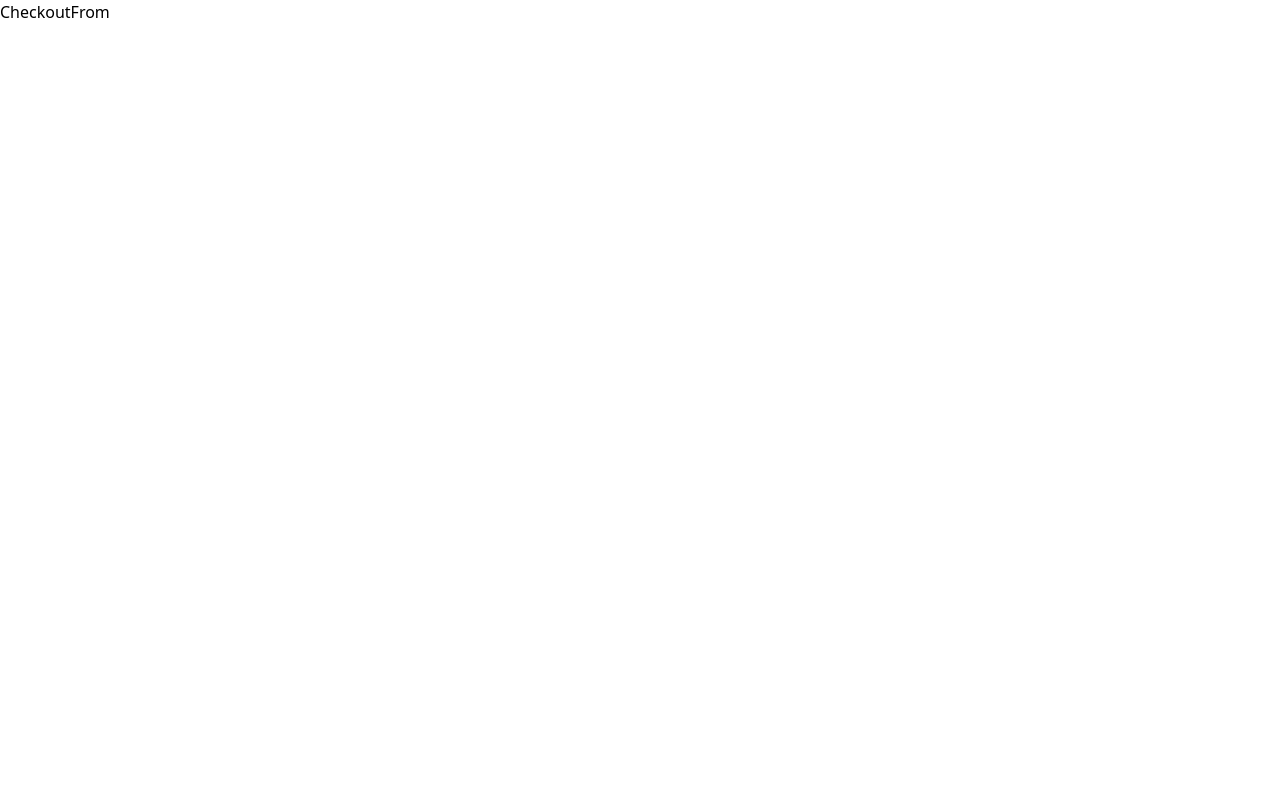
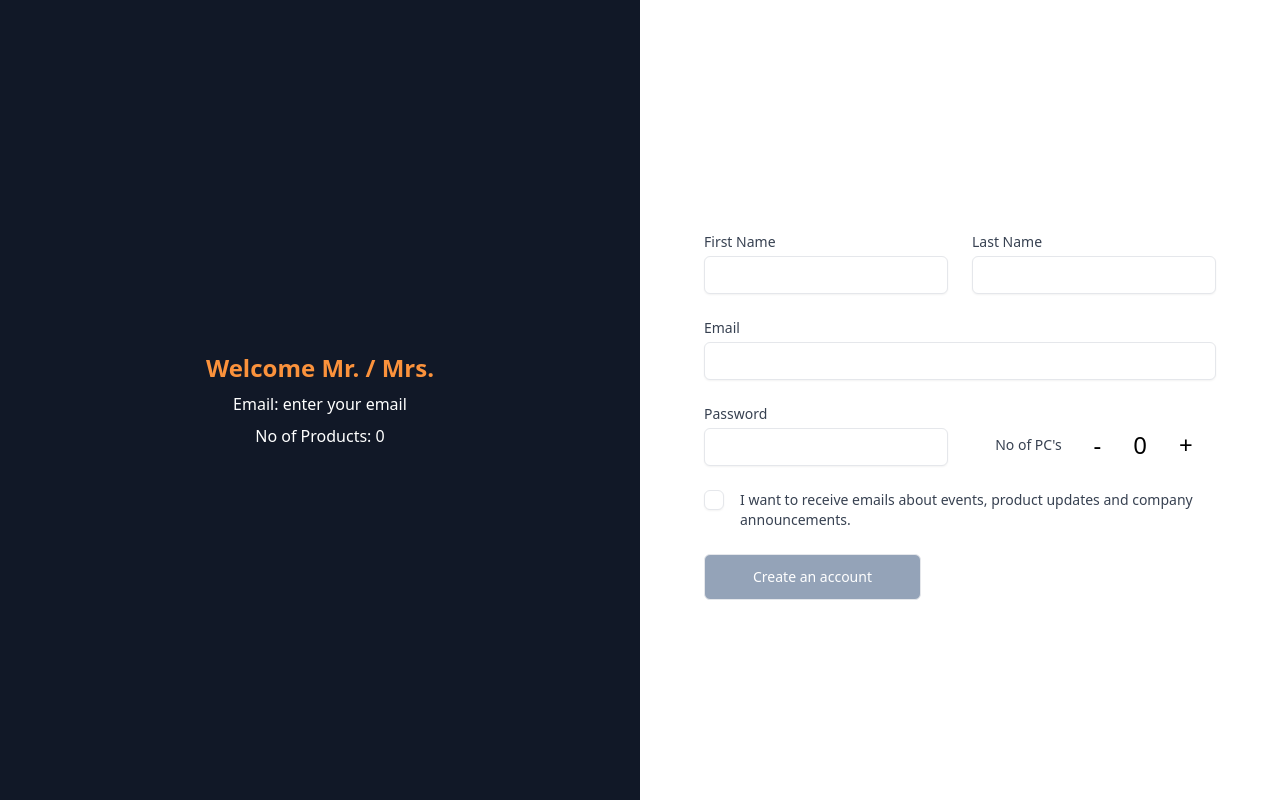
Before and after one commit to nurmohammad83/typescriptReducer, a React (Vite) app: page / in a window 1280 px wide. Built offline with nearby package versions, Linux system fonts and the light colour scheme.

Commit message:
fix: checkoutfrom file name

```diff
--- a/src/App.tsx
+++ b/src/App.tsx
@@ -1,4 +1,4 @@
-import CheckoutFrom from "./Components/CheckoutFrom"
+import CheckoutFrom from "./Components/CheckoutForm"
 
 const App = () => {
   return (
--- /dev/null
+++ b/src/Components/CheckoutForm.tsx
@@ -0,0 +1,204 @@
+import { useReducer } from "react"
+
+
+interface IInitialState {
+    first_name: string;
+    last_name: string;
+    email: string;
+    password: string;
+    count: number;
+    terms: boolean;
+}
+
+
+const initialState:IInitialState ={
+    first_name:'Mr. / Mrs.',
+    last_name:'',
+    email:'enter your email',
+    password:'',
+    count:0,
+    terms:false
+}
+
+
+
+interface AppAction {
+    type:'INPUT' | 'TOGGLE' | 'INCREMENT' | 'DECREMENT',
+    payload?:{name:string,value:string}
+}
+
+
+const CheckoutFrom = () => {
+    const reducer = (state:IInitialState,action:AppAction)=>{
+        switch (action.type) {
+            case "INPUT":
+                return {
+                    ...state,
+                    [action.payload!.name]: action.payload!.value
+                };
+            case "TOGGLE":
+                return {
+                    ...state,
+                    terms:!state.terms
+                }
+              case "INCREMENT":
+
+                return {
+                  ...state,
+                  count: state.count++
+                }
+              case "DECREMENT":
+                if(state.count < 0 ){
+                  state.count =0
+                }
+                return {
+                  ...state,
+                  count: state.count--
+                }
+            default:
+                return state;
+        }
+    }
+
+    const [state,dispatch] = useReducer(reducer,initialState)
+
+    const handelSubmit =(e:React.FormEvent<HTMLFormElement>)=>{
+        e.preventDefault()
+        console.log(state)
+    }
+  return (
+    <section className="bg-white">
+    <div className="lg:grid lg:min-h-screen lg:grid-cols-12">
+      <section
+        className="relative flex h-32 items-center justify-center bg-gray-900 lg:col-span-5 lg:h-full xl:col-span-6"
+      >
+          <div className="text-white text-center space-y-2">
+            <h2 className="text-2xl font-semibold text-orange-400">Welcome {`${state.first_name} ${state.last_name}`}</h2>
+            <p>Email: {state.email}</p>
+            <p>No of Products: {state.count}</p>
+
+          </div>
+      </section>
+
+      <main
+        className="flex items-center justify-center px-8 py-8 sm:px-12 lg:col-span-7 lg:px-16 lg:py-12 xl:col-span-6"
+      >
+        <div className="max-w-xl lg:max-w-3xl">
+
+
+          <form onSubmit={handelSubmit} className="mt-8 grid grid-cols-6 gap-6">
+            <div className="col-span-6 sm:col-span-3">
+              <label
+                htmlFor="FirstName"
+                className="block text-sm font-medium text-gray-700"
+              >
+                First Name
+              </label>
+
+              <input
+                type="text"
+                id="FirstName"
+                name="first_name"
+                onChange={(e)=>dispatch({type:'INPUT',payload:{name:e.target.name,value:e.target.value}})}
+                className="mt-1 w-full rounded-md border-gray-200 bg-white text-sm text-gray-700 shadow-sm"
+              />
+            </div>
+
+            <div className="col-span-6 sm:col-span-3">
+              <label
+                htmlFor="LastName"
+                className="block text-sm font-medium text-gray-700"
+              >
+                Last Name
+              </label>
+
+              <input
+                type="text"
+                id="LastName"
+                name="last_name"
+                onChange={(e)=>dispatch({type:'INPUT',payload:{name:e.target.name,value:e.target.value}})}
+                className="mt-1 w-full rounded-md border-gray-200 bg-white text-sm text-gray-700 shadow-sm"
+              />
+            </div>
+
+            <div className="col-span-6">
+              <label htmlFor="Email" className="block text-sm font-medium text-gray-700">
+                Email
+              </label>
+
+              <input
+                type="email"
+                id="Email"
+                name="email"
+                onChange={(e)=>dispatch({type:'INPUT',payload:{name:e.target.name,value:e.target.value}})}
+                className="mt-1 w-full rounded-md border-gray-200 bg-white text-sm text-gray-700 shadow-sm"
+                required
+              />
+            </div>
+
+            <div className="col-span-6 sm:col-span-3">
+              <label
+                htmlFor="Password"
+                className="block text-sm font-medium text-gray-700"
+              >
+                Password
+              </label>
+
+              <input
+                type="password"
+                id="Password"
+                name="password"
+                onChange={(e)=>dispatch({type:'INPUT',payload:{name:e.target.name,value:e.target.value}})}
+                className="mt-1 w-full rounded-md border-gray-200 bg-white text-sm text-gray-700 shadow-sm"
+              />
+            </div>
+
+            <div className="flex pt-5 text-2xl gap-8 justify-center items-center col-span-6 sm:col-span-3">
+            <label
+                htmlFor="No of PC's"
+                className="block text-sm font-medium text-gray-700"
+              >
+                No of PC's
+              </label>
+             <button onClick={()=>dispatch({type:'DECREMENT'})}>
+                -
+             </button>
+             <p>{ state.count}</p>
+             <button onClick={()=>dispatch({type:'INCREMENT'})}>
+                +
+             </button>
+            </div>
+
+            <div className="col-span-6">
+              <label htmlFor="MarketingAccept" className="flex gap-4">
+                <input
+                  type="checkbox"
+                  id="terms"
+                  name="terms"
+                  onChange={()=>dispatch({type:"TOGGLE"})}
+                  className="h-5 w-5 rounded-md border-gray-200 bg-white shadow-sm"
+                />
+
+                <span className="text-sm text-gray-700">
+                  I want to receive emails about events, product updates and
+                  company announcements.
+                </span>
+              </label>
+            </div>
+
+            <div className="col-span-6 sm:flex sm:items-center sm:gap-4">
+              <button
+                className="inline-block shrink-0 rounded-md border  bg-blue-600 px-12 py-3 text-sm font-medium disabled:bg-slate-400 text-white"
+                disabled={!state.terms}
+              >
+                Create an account
+              </button>
+            </div>
+          </form>
+        </div>
+      </main>
+    </div>
+  </section>
+  )
+}
+export default CheckoutFrom
--- a/src/Components/CheckoutFrom.tsx
+++ /dev/null
@@ -1,6 +0,0 @@
-const CheckoutFrom = () => {
-  return (
-    <div>CheckoutFrom</div>
-  )
-}
-export default CheckoutFrom
```
